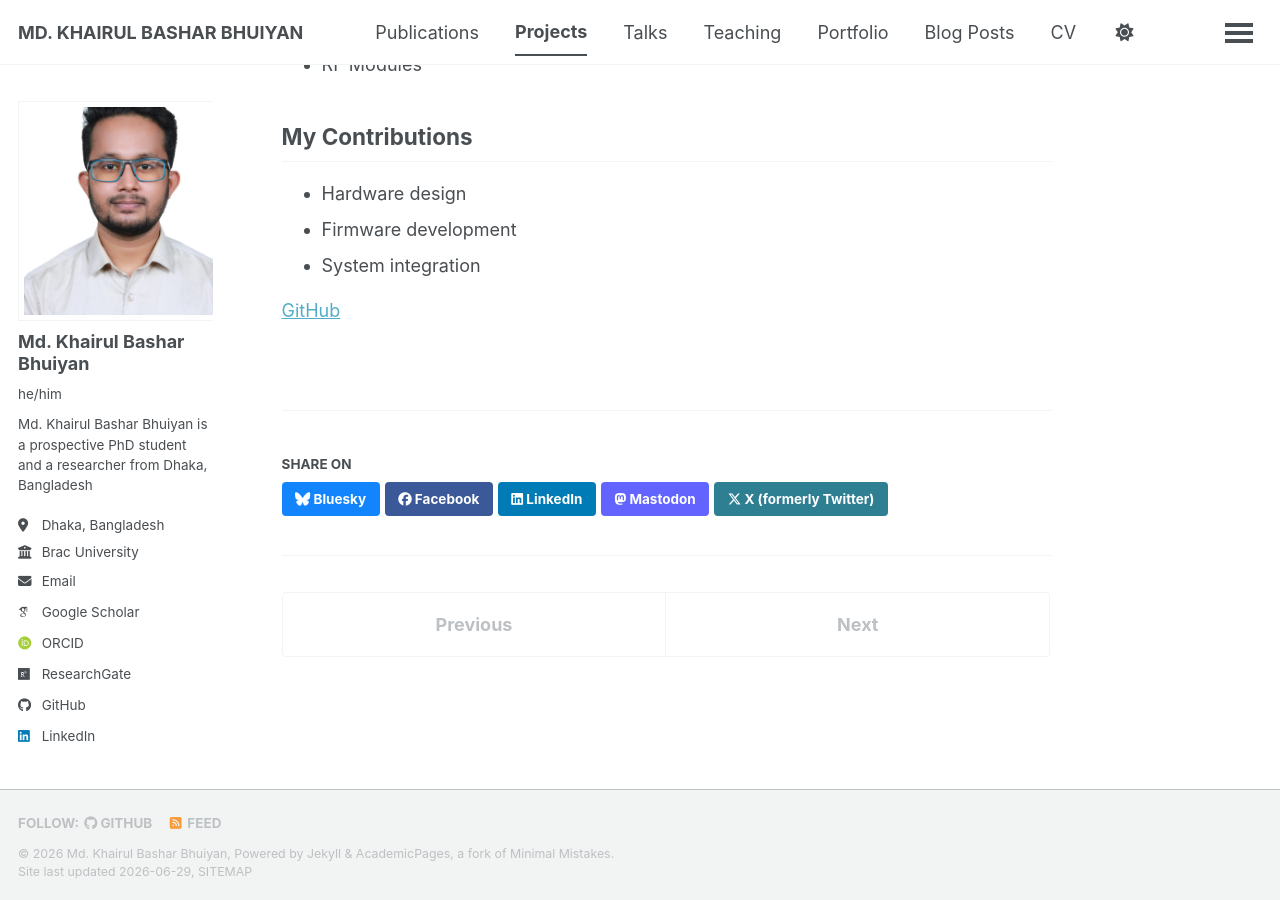
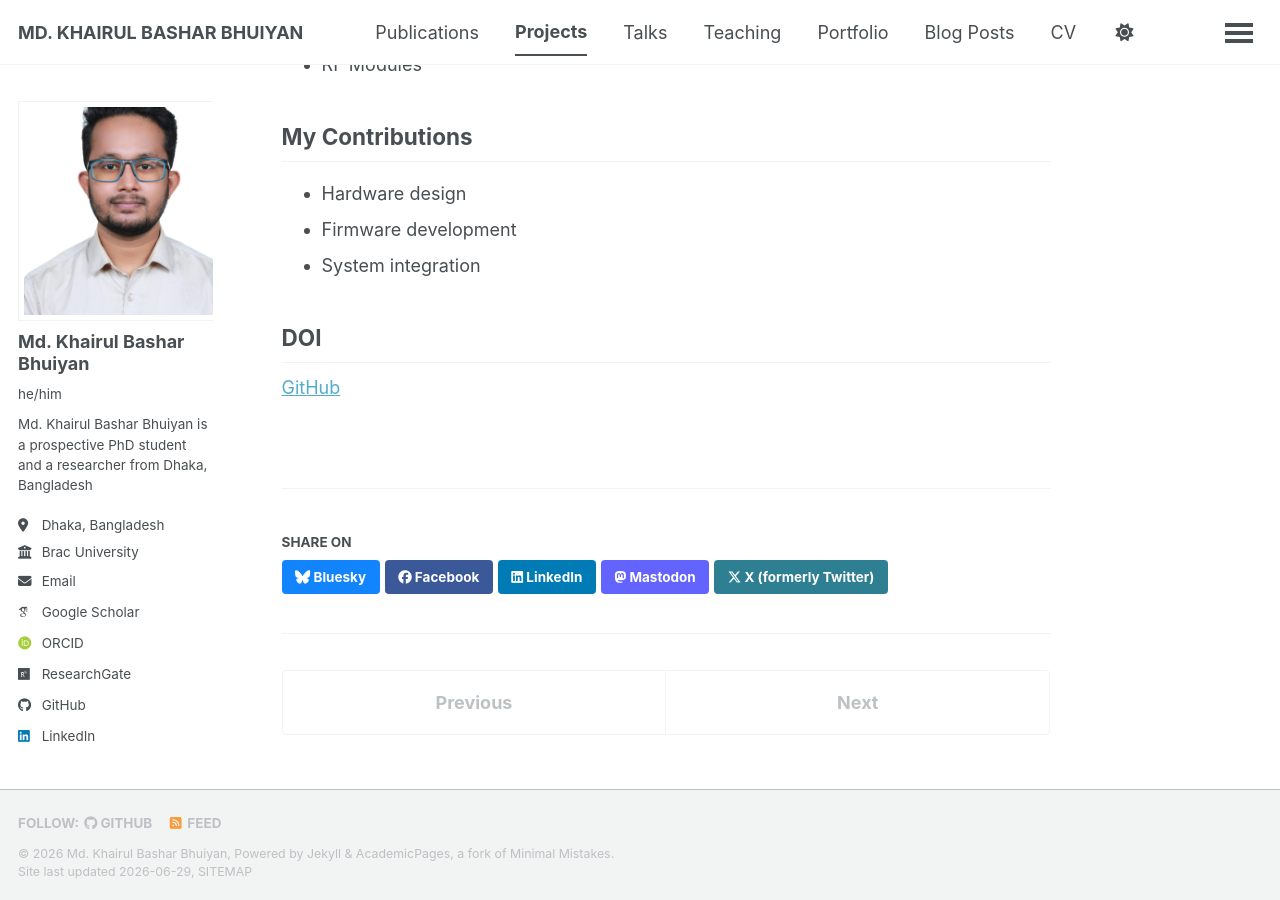
Before and after one commit to KBhuiyan13/kbashar13.github.io, a Jekyll site: the page built from _projects/satellite-training-kit.md, in a window 1280 px wide and 900 px high, scrolled down 672 px. Built offline with Jekyll 4.4.1, drawn with Linux system fonts in a browser that asks for light colours; some web fonts are replaced; a script bundle is joined from its source files by our own code; library files that are not in the unit come from our copies.

Commit message:
Update _projects/ page

```diff
--- a/_projects/satellite-training-kit.md
+++ b/_projects/satellite-training-kit.md
@@ -28,4 +28,6 @@ The Satellite Training Kit is designed to help students understand satellite com
 - Firmware development
 - System integration
 
+## DOI
+
 [GitHub](https://github.com/KBhuiyan13/Satellite-Training-Kit)
```
